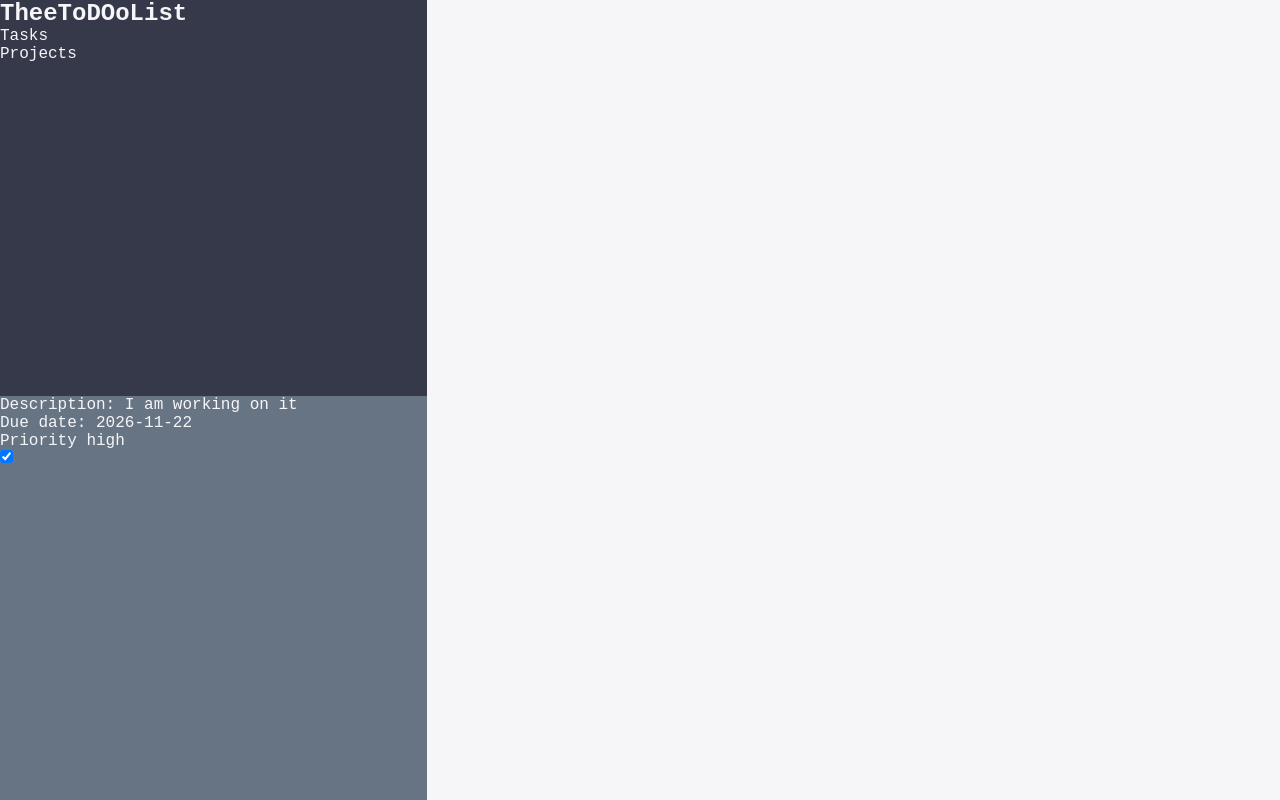
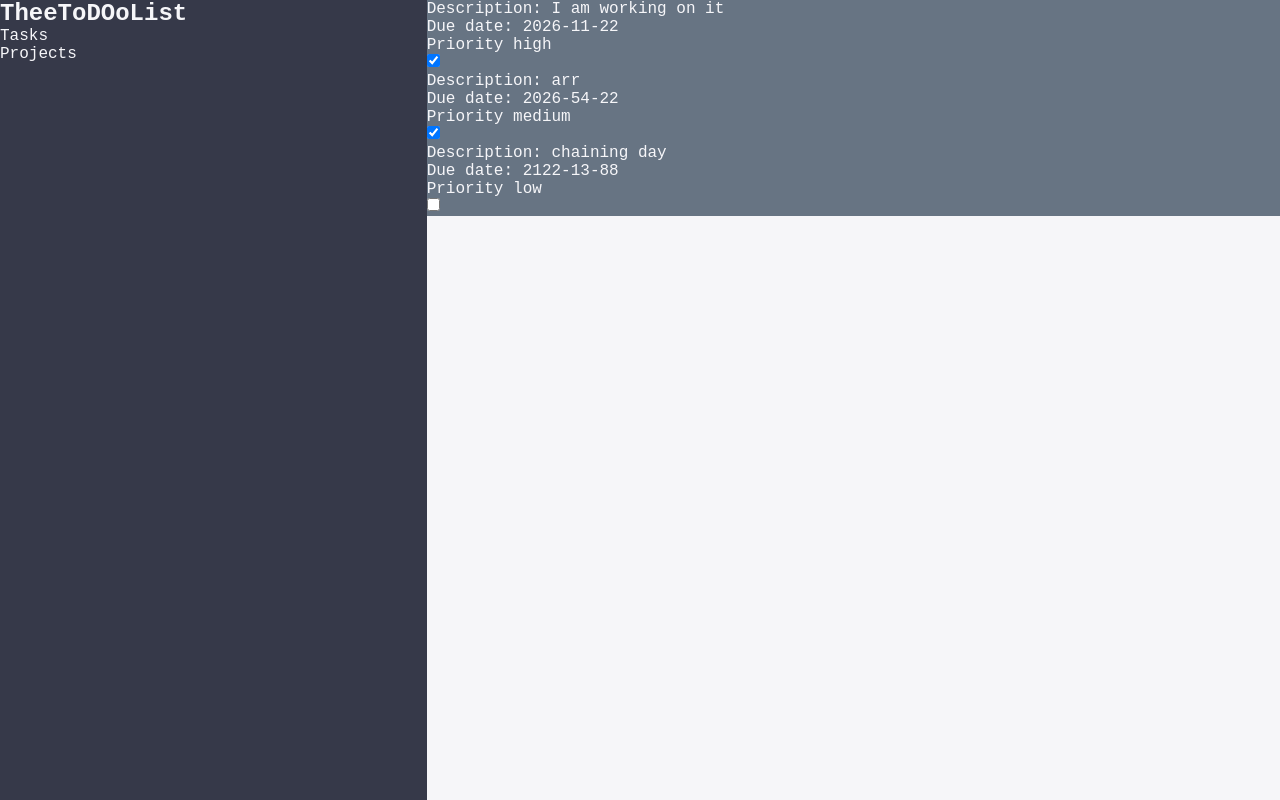
Before and after one commit to TumiTarantino/odin-todo-list, a website built with webpack: page src/template.html in a window 1280 px wide. Built offline with nearby package versions, Linux system fonts and the light colour scheme.

Commit message:
Fix dom element creation logic

```diff
--- a/src/dom.js
+++ b/src/dom.js
@@ -32,15 +32,15 @@ function createSidebar(){
 
 function createMain(){
     const main = document.createElement("main");
-
-    const taskContainer = document.createElement("div");
-    taskContainer.classList.add("task-container");
-
-    main.append(taskContainer);
+    //Main cannot have create taskscontainer, since for now, main will either show a project of tasks or a task itself, so is this function even really needed?
     return main;
 
 }
-
+function createTasksContainer(){
+    const taskContainer = document.createElement("div");
+    taskContainer.classList.add("task-container");
+    return taskContainer;
+}
 function createATodo(todo){
     const task = document.createElement("div");
     task.classList.add("task");
@@ -68,4 +68,4 @@ function createATodo(todo){
 
 }
 
-export {createSidebar, createMain, createATodo};
+export {createSidebar, createMain, createTasksContainer, createATodo};
--- a/src/index.js
+++ b/src/index.js
@@ -1,7 +1,7 @@
 import "./styles.css";
 import Todo from './todo.js'
 import Project from './project.js'
-import { createSidebar, createMain, createATodo } from "./dom.js";
+import { createSidebar, createMain, createTasksContainer, createATodo } from "./dom.js";
 
 const myTask = new Todo("BossTee", "I am working on it", "2026-11-22", "high", true);
 const myTask2 = new Todo("Cole", "arr", "2026-54-22", "MEDIUM", true);
@@ -15,5 +15,12 @@ project1.addTodo(myTask3);
 project1.print();
 
 const body = document.querySelector("body");
+const sidebar = createSidebar();
+const main = createMain();
+const taskContainer = createTasksContainer();
+
+taskContainer.append(createATodo(myTask),createATodo(myTask2), createATodo(myTask3))
+main.append(taskContainer);
+
 body.replaceChildren();
-body.append(createSidebar(),createMain(),createATodo(myTask));
+body.append(sidebar,main);
--- a/src/template.html
+++ b/src/template.html
@@ -6,7 +6,5 @@
     <title>ToDoList</title>
 </head>
 <body>
-    <main>
-    </main>
 </body>
 </html>
```
